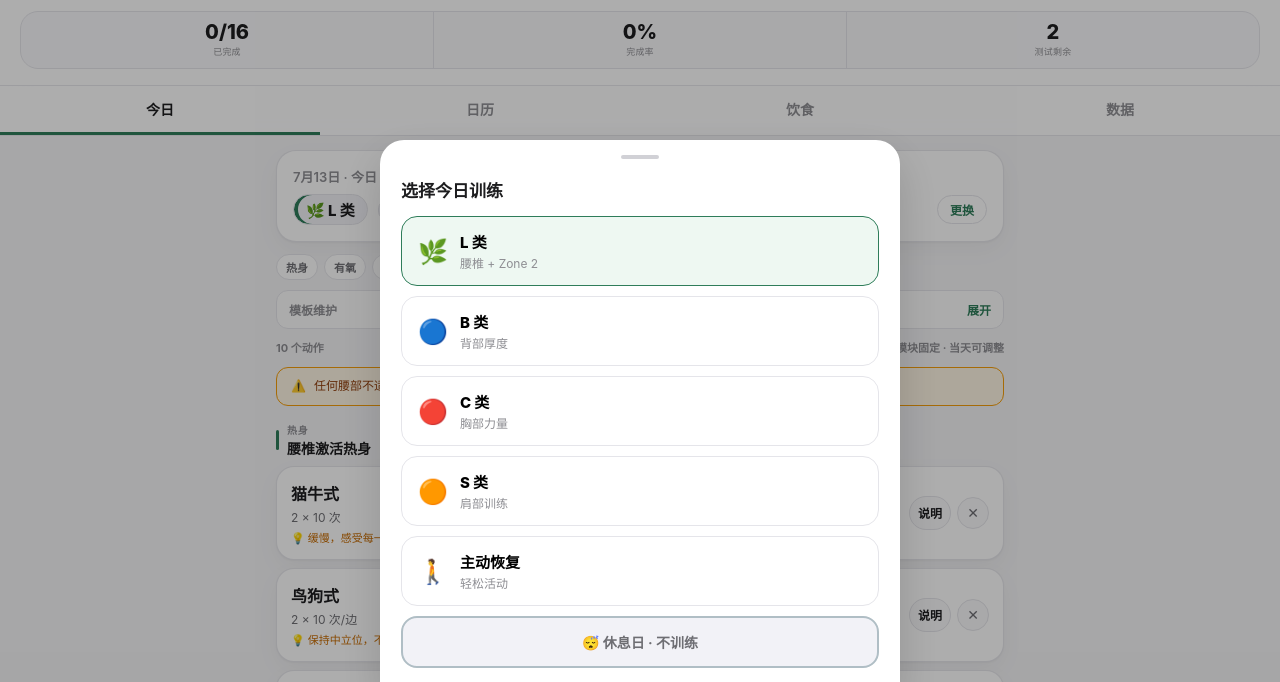
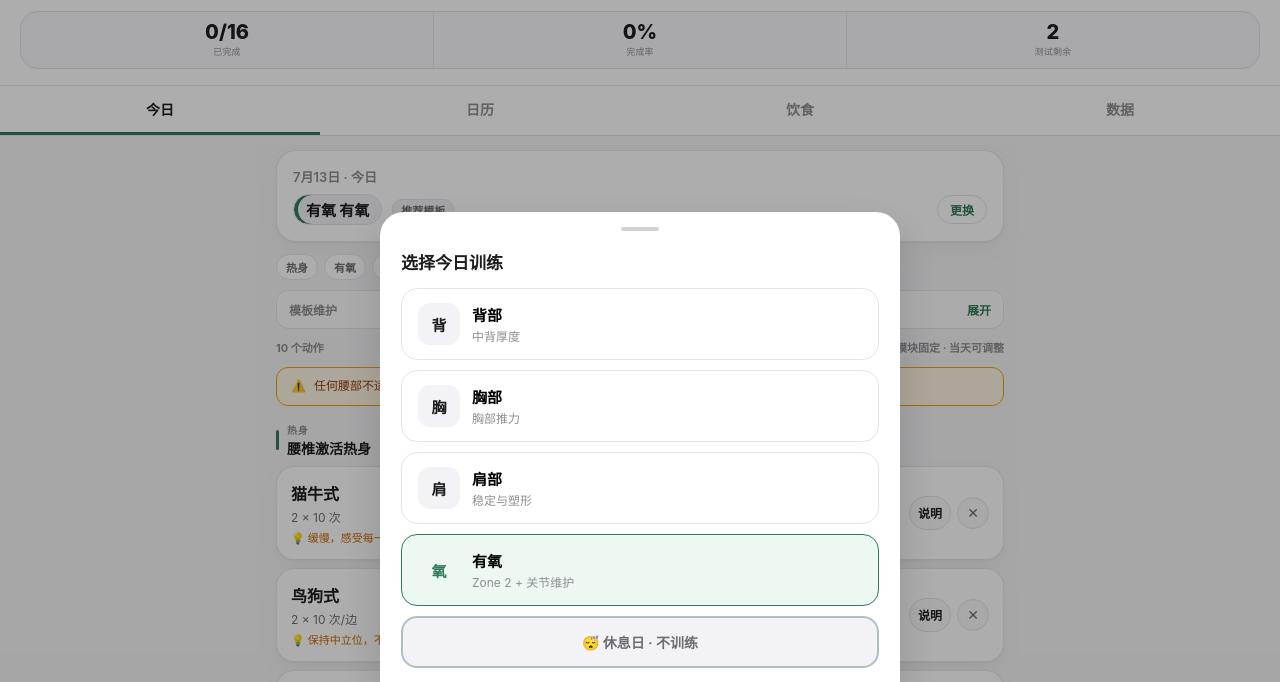
Before and after one commit to simonsk199807-rgb/noname, a plain HTML site: page index.html in a window 1280 px wide. Both pictures are taken after a click on the button "更换". Shown: the part 111-793 px from the top of the page. Drawn offline with Linux system fonts and the light colour scheme.

Commit message:
Simplify training modules and calendar UI

```diff
--- a/app.js
+++ b/app.js
@@ -26,6 +26,8 @@ let _viewDate = null;  // null = 今日，string = 历史某天
 let _dietDate = null;  // 饮食 tab 当前日期
 let _editingTmplId = null;
 let _pendingUpdateWorker = null;
+const PRIMARY_TEMPLATE_KEYS = ['B', 'C', 'S', 'A'];
+const LEGACY_TEMPLATE_KEYS = { L: 'A', AR: 'A' };
 
 function loadAll() {
   try { days     = JSON.parse(localStorage.getItem(DAYS_KEY)     || '{}'); } catch { days = {}; }
@@ -87,13 +89,15 @@ function wdayIdx(ds) {
 }
 function isDayDone(d) { return !!(days[d] && days[d].done); }
 function allTemplates() { return Object.assign({}, TMPLS, userTemplates); }
-function getTemplate(id) { return allTemplates()[id]; }
+function canonicalTemplateKey(id) { return LEGACY_TEMPLATE_KEYS[id] || id; }
+function getTemplate(id) { return allTemplates()[canonicalTemplateKey(id)]; }
 function defaultGoals() {
   return (typeof DEFAULT_GOALS !== 'undefined' ? DEFAULT_GOALS : []).map(g => Object.assign({}, g));
 }
 function defaultTemplateKey(id) {
   const t = userTemplates[id];
-  return t && t.baseKey && TMPLS[t.baseKey] ? t.baseKey : (TMPLS[id] ? id : null);
+  const key = canonicalTemplateKey(id);
+  return t && t.baseKey && TMPLS[t.baseKey] ? t.baseKey : (TMPLS[key] ? key : null);
 }
 function moduleLabel(sec) {
   return (typeof MODULE_LABELS !== 'undefined' && sec.module && MODULE_LABELS[sec.module]) ? MODULE_LABELS[sec.module] : (sec.title || '模块');
@@ -192,7 +196,10 @@ function latestSport() {
 function migrateOldTemplates() {
   let changed = false;
   Object.entries(days).forEach(([d, day]) => {
-    if (day && day.tmpl === 'U') {
+    if (day && LEGACY_TEMPLATE_KEYS[day.tmpl]) {
+      day.tmpl = LEGACY_TEMPLATE_KEYS[day.tmpl];
+      changed = true;
+    } else if (day && day.tmpl === 'U') {
       const sched = SCHEDULE.find(x => x.d === d);
       if (sched && sched.rec) {
         day.tmpl = sched.rec;
@@ -414,10 +421,14 @@ function restoreAllExs(d) {
 function openTmplPicker(d) {
   const day = getDay(d);
   let html = `<div class="tmpl-options">`;
-  Object.entries(allTemplates()).forEach(([k, t]) => {
+  const templates = [
+    ...PRIMARY_TEMPLATE_KEYS.map(k => [k, TMPLS[k]]),
+    ...Object.entries(userTemplates),
+  ];
+  templates.forEach(([k, t]) => {
     const isCurr = day.tmpl === k;
     html += `<button class="tmpl-opt-btn${isCurr ? ' active-' + t.color : ''}" onclick="selectTmpl('${d}','${k}')">
-      <span class="to-icon">${t.icon}</span>
+      <span class="to-icon">${esc(t.short || t.icon)}</span>
       <div class="to-text">
         <div class="to-label">${esc(t.label)}${userTemplates[k] ? '<span class="mini-chip">我的</span>' : ''}</div>
         <div class="to-sub">${esc(t.sub || '')}</div>
@@ -428,6 +439,11 @@ function openTmplPicker(d) {
   html += `</div>`;
   document.getElementById('tmpl-pick-body').innerHTML = html;
   openSheet('tmpl-ov');
+}
+
+function calendarLabelForTemplate(tmpl) {
+  const t = getTemplate(tmpl);
+  return t ? (t.calendarLabel || t.label) : '休息';
 }
 
 function selectTmpl(d, tmpl) {
@@ -1046,7 +1062,7 @@ function renderCal() {
       const [, , dy] = d.split('-');
       html += `<div class="${cls}" onclick="goToDay('${d}')">
         <div class="dc-num">${+dy}</div>
-        ${t ? `<div class="dc-badge">${t.icon}</div>` : '<div class="dc-label">休</div>'}
+        <div class="dc-module">${esc(calendarLabelForTemplate(tmpl))}</div>
         ${done ? `<span class="dc-done">✅</span>` : ''}
       </div>`;
     });
--- a/data.js
+++ b/data.js
@@ -12,30 +12,30 @@ const PHASE = {
 };
 
 const SCHEDULE = [
-  { d: "2026-06-22", rec: "L" },
+  { d: "2026-06-22", rec: "A" },
   { d: "2026-06-23", rec: null },
   { d: "2026-06-24", rec: "B" },   // 背部（原 U）
   { d: "2026-06-25", rec: null },
-  { d: "2026-06-26", rec: "L" },
-  { d: "2026-06-27", rec: "AR" },
+  { d: "2026-06-26", rec: "A" },
+  { d: "2026-06-27", rec: "A" },
   { d: "2026-06-28", rec: null },
   { d: "2026-06-29", rec: "C" },   // 胸部
   { d: "2026-06-30", rec: null },
-  { d: "2026-07-01", rec: "L" },
+  { d: "2026-07-01", rec: "A" },
   { d: "2026-07-02", rec: null },
   { d: "2026-07-03", rec: "S" },   // 肩部
-  { d: "2026-07-04", rec: "AR" },
+  { d: "2026-07-04", rec: "A" },
   { d: "2026-07-05", rec: null },
-  { d: "2026-07-06", rec: "L" },
+  { d: "2026-07-06", rec: "A" },
   { d: "2026-07-07", rec: "B" },   // 背部（第二轮）
-  { d: "2026-07-08", rec: "L" },
+  { d: "2026-07-08", rec: "A" },
   { d: "2026-07-09", rec: null },
   { d: "2026-07-10", rec: "C" },
-  { d: "2026-07-11", rec: "AR" },
+  { d: "2026-07-11", rec: "A" },
   { d: "2026-07-12", rec: null },
-  { d: "2026-07-13", rec: "L" },
+  { d: "2026-07-13", rec: "A" },
   { d: "2026-07-14", rec: "S" },
-  { d: "2026-07-15", rec: "L" },
+  { d: "2026-07-15", rec: "A" },
 ];
 
 const DEFAULT_GOALS = [
@@ -56,9 +56,9 @@ const MODULE_LABELS = {
 
 // 训练模板
 const TMPLS = {
-  // ── L 类：腰椎激活 + Zone 2 有氧 ──────────────────
-  L: {
-    label: "L 类", sub: "腰椎 + Zone 2", icon: "🌿", color: "gn",
+  // ── 有氧：Zone 2 + 关节维护 ────────────────────────
+  A: {
+    label: "有氧", sub: "Zone 2 + 关节维护", icon: "有氧", short: "氧", calendarLabel: "有氧", color: "gn",
     warn: "任何腰部不适 → 立即停止，切换为步行",
     sections: [
       { module: "warmup", title: "腰椎激活热身", dot: "gn", exs: [
@@ -80,9 +80,9 @@ const TMPLS = {
     ],
   },
 
-  // ── B 类：背部力量 ──────────────────────────────────
+  // ── 背部：中背厚度优先 ──────────────────────────────
   B: {
-    label: "B 类", sub: "背部厚度", icon: "🔵", color: "bl",
+    label: "背部", sub: "中背厚度", icon: "背部", short: "背", calendarLabel: "背部", color: "bl",
     warn: "背厚度优先：划船类动作不借腰；杠铃划船当天腰髋不适即改坐姿划船",
     sections: [
       { module: "warmup", title: "背部热身", dot: "bl", exs: [
@@ -109,9 +109,9 @@ const TMPLS = {
     ],
   },
 
-  // ── C 类：胸部力量 ──────────────────────────────────
+  // ── 胸部：推力训练 ──────────────────────────────────
   C: {
-    label: "C 类", sub: "胸部力量", icon: "🔴", color: "rd",
+    label: "胸部", sub: "胸部推力", icon: "胸部", short: "胸", calendarLabel: "胸部", color: "rd",
     warn: "全程中立握（掌心相对），保护右肘；杠铃卧推本阶段禁止",
     sections: [
       { module: "warmup", title: "胸部热身", dot: "rd", exs: [
@@ -138,9 +138,9 @@ const TMPLS = {
     ],
   },
 
-  // ── S 类：肩部训练 ──────────────────────────────────
+  // ── 肩部：稳定与塑形 ────────────────────────────────
   S: {
-    label: "S 类", sub: "肩部训练", icon: "🟠", color: "am",
+    label: "肩部", sub: "稳定与塑形", icon: "肩部", short: "肩", calendarLabel: "肩部", color: "am",
     warn: "Phase 1 不做推举（右肩 + 腰椎）；右肩不适立即降重或停止",
     sections: [
       { module: "warmup", title: "肩部热身（充分）", dot: "am", exs: [
@@ -167,21 +167,6 @@ const TMPLS = {
     ],
   },
 
-  // ── AR 类：主动恢复 ─────────────────────────────────
-  AR: {
-    label: "主动恢复", sub: "轻松活动", icon: "🚶", color: "br",
-    warn: null,
-    sections: [
-      { module: "cardio", title: "活动内容", dot: "br", exs: [
-        { id: "walk",     type: "cardio", durLabel: "30–40分钟", note: "随意节奏，户外优先" },
-        { id: "cat_cow",  sets: 2, reps: 10, ru: "次", type: "mob" },
-        { id: "terminal_knee_ext", sets: 1, reps: 12, ru: "次/边", type: "mob", note: "膝盖状态好时加入" },
-      ]},
-      { module: "stretch", title: "拉伸/收尾", dot: "br", exs: [
-        { id: "full_str", type: "mob", sets: 1, dur: "10分钟", note: "髋屈肌、梨状肌、胸椎" },
-      ]},
-    ],
-  },
 };
 
 // 动作库 — 要领、常见错误、注意事项
--- a/style.css
+++ b/style.css
@@ -771,16 +771,16 @@ input, textarea, select { font-family: inherit; font-size: inherit; }
   transition: box-shadow .15s;
 }
 .dc::before { content: ''; position: absolute; top: 0; left: 0; right: 0; height: 3px; background: var(--bdr2); }
-.dc.tL::before  { background: var(--gn); }
+.dc.tA::before  { background: var(--gn); }
 .dc.tB::before  { background: var(--bl); }
 .dc.tC::before  { background: var(--rd); }
 .dc.tS::before  { background: var(--am); }
-.dc.tAR::before { background: var(--br); }
 .dc.today { border-color: var(--gn); border-width: 2px; }
 .dc.done-day { background: var(--gnl); }
 .dc.empty { background: transparent; border-color: transparent; cursor: default; pointer-events: none; }
 .dc-num { font-size: 14px; font-weight: 800; }
 .dc-badge { font-size: 14px; margin-top: 4px; }
+.dc-module { font-size: 10px; font-weight: 800; color: var(--tx2); margin-top: 6px; line-height: 1.1; }
 .dc-done { font-size: 12px; position: absolute; bottom: 5px; right: 5px; }
 .dc-label { font-size: 9px; font-weight: 700; color: var(--mu); margin-top: 2px; }
 
@@ -1566,6 +1566,25 @@ button:active { transform: scale(.98); }
 .dc.done-day { background: #f9f9fb; }
 .dc-done { color: var(--gn); }
 
+.tmpl-opt-btn .to-icon {
+  width: 42px;
+  height: 42px;
+  display: inline-flex;
+  align-items: center;
+  justify-content: center;
+  flex: 0 0 auto;
+  border-radius: 12px;
+  background: #f2f2f7;
+  color: var(--tx);
+  font-size: 15px;
+  font-weight: 850;
+  letter-spacing: 0;
+}
+.tmpl-opt-btn.active-bl .to-icon { background: var(--bll); color: var(--bl); }
+.tmpl-opt-btn.active-rd .to-icon { background: var(--rdl); color: var(--rd); }
+.tmpl-opt-btn.active-am .to-icon { background: var(--aml); color: #bb7100; }
+.tmpl-opt-btn.active-gn .to-icon { background: var(--gnl); color: var(--gn); }
+
 .diet-nav {
   background: rgba(255,255,255,.9);
   backdrop-filter: blur(18px);
--- a/sw.js
+++ b/sw.js
@@ -1,4 +1,4 @@
-const APP_VERSION = '2026.07.13.1';
+const APP_VERSION = '2026.07.13.2';
 const CACHE = `ftc-${APP_VERSION}`;
 const ASSETS = [
   './index.html',
--- a/version.js
+++ b/version.js
@@ -1 +1 @@
-const APP_VERSION = "2026.07.13.1";
+const APP_VERSION = "2026.07.13.2";
```
